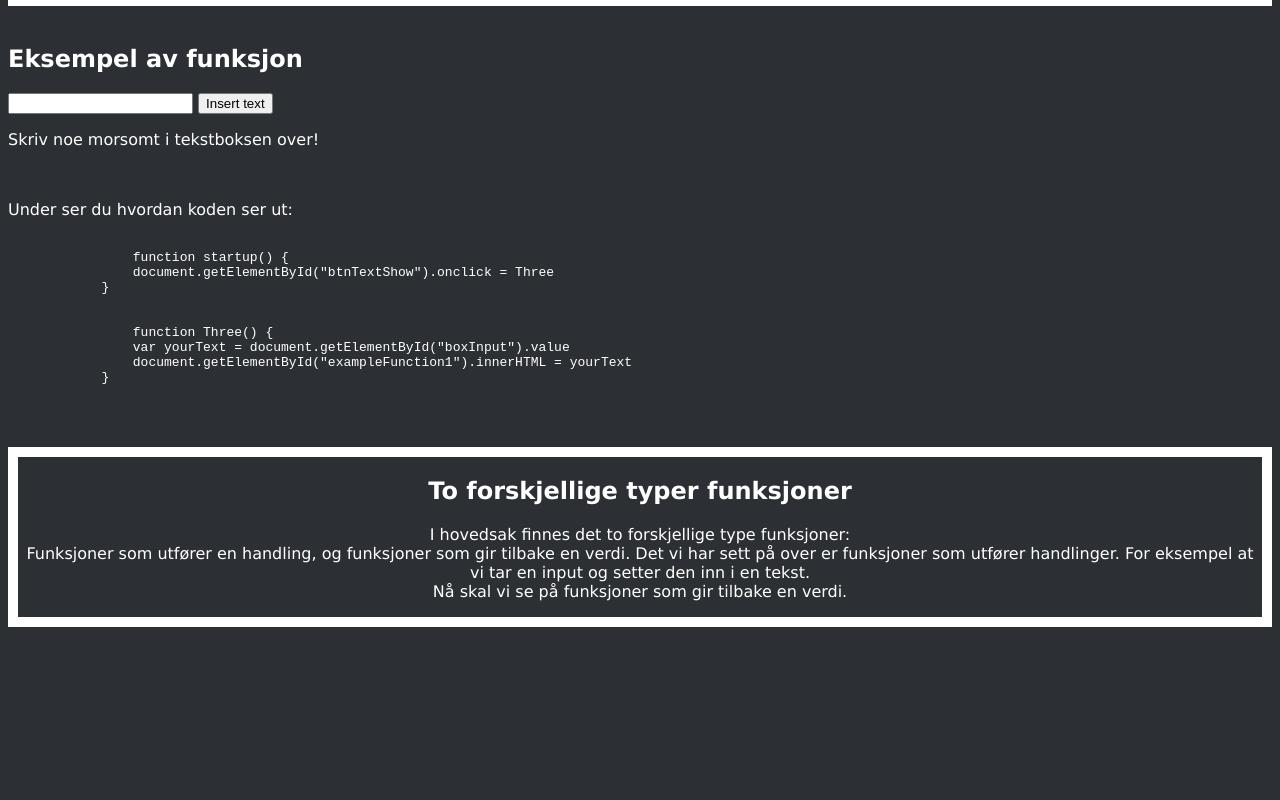
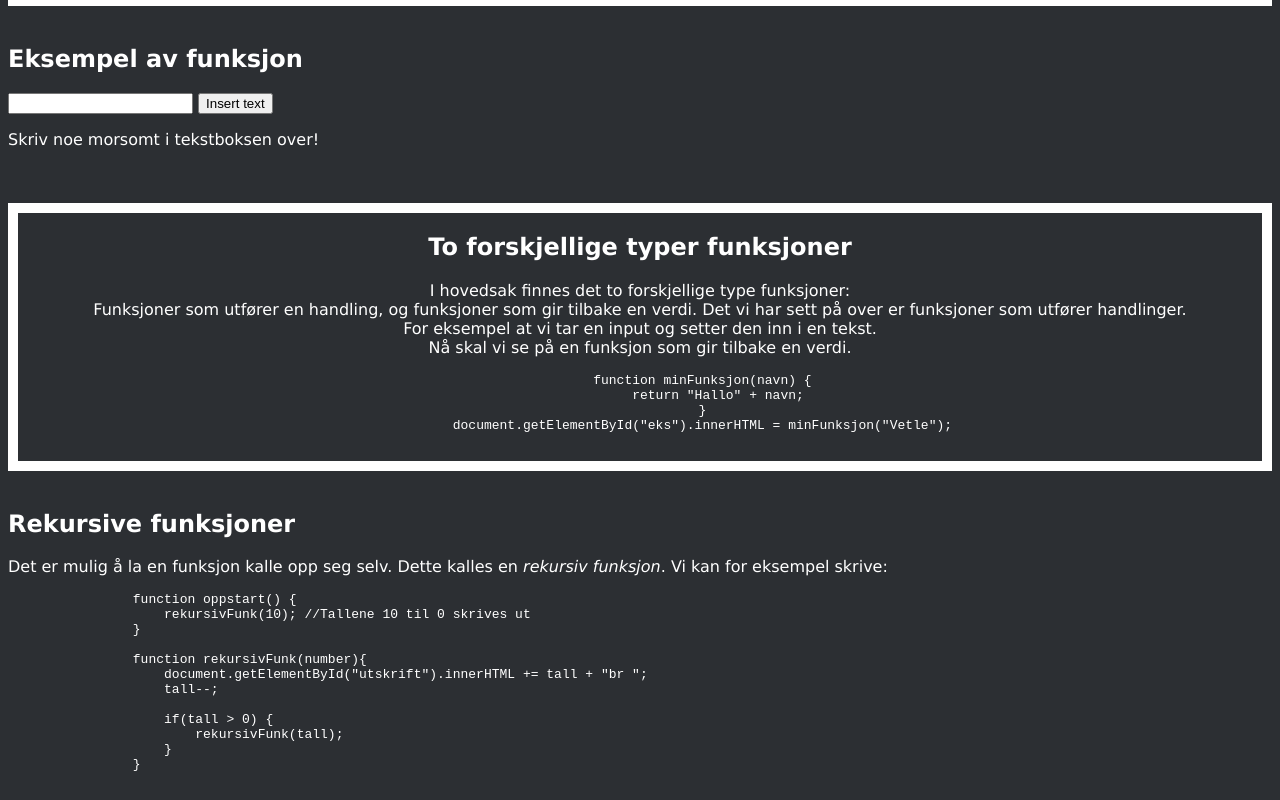
Before and after one commit to Crayharr/Crayharr.github.io, a plain HTML site: page index.html in a window 1280 px wide. Shown: the part 1170-1970 px from the top of the page. Before the commit the page ends 1805 px from the top, so only its background shows below. Drawn offline with Linux system fonts and the light colour scheme.

Commit message:
Update index.html

```diff
--- a/index.html
+++ b/index.html
@@ -29,6 +29,8 @@ Laget av Oskar H. og Vetle W. 2IT
                 Two(300, 100, 150, 15, colors2, ctx)
                 Two(200, 250, 90, 15, colors1, ctx)
 
+                document.getElementById("showCode").hidden = true
+                document.getElementById("revealCode").hidden = true
             }
 
              // Enkel funksjon for å vise litt hvordan parametere fungerer. Laget av Vetle
@@ -52,7 +54,9 @@ Laget av Oskar H. og Vetle W. 2IT
             }
             // Dette er en funksjon som skal vises som et eksempel nede på "Eksempel av funksjon". Laget av Oskar, med feilsøking fra Vetle
             function Three() {
-                var yourText = document.getElementById("boxInput").value
+                document.getElementById("revealCode").hidden = false
+                document.getElementById("showCode").hidden = false
+                var yourText = "Det du skrev i tekstboksen var: " + document.getElementById("boxInput").value
                 document.getElementById("exampleFunction1").innerHTML = yourText
             }
 
@@ -125,10 +129,10 @@ Laget av Oskar H. og Vetle W. 2IT
 
             <br>
 
-            <p>
+            <p id="revealCode">
                 Under ser du hvordan koden ser ut:
             </p>
-        <pre>
+        <pre id="showCode">
 
                 function startup() {
                 document.getElementById("btnTextShow").onclick = Three
@@ -150,8 +154,38 @@ Laget av Oskar H. og Vetle W. 2IT
             <h2>To forskjellige typer funksjoner</h2>
             <p>
                 I hovedsak finnes det to forskjellige type funksjoner: <br>
-                Funksjoner som utfører en handling, og funksjoner som gir tilbake en verdi. Det vi har sett på over er funksjoner som utfører handlinger. For eksempel at vi tar en input og setter den inn i en tekst. <br>
-                Nå skal vi se på funksjoner som gir tilbake en verdi.
+                Funksjoner som utfører en handling, og funksjoner som gir tilbake en verdi. Det vi har sett på over er funksjoner som utfører handlinger. <br>
+                For eksempel at vi tar en input og setter den inn i en tekst. <br>
+                Nå skal vi se på en funksjon som gir tilbake en verdi.
             </p>
+
+            <pre class="alignLeft">
+                function minFunksjon(navn) {
+                    return "Hallo" + navn;
+                }
+                document.getElementById("eks").innerHTML = minFunksjon("Vetle");
+            </pre>
+        </div>
+
+        <br>
+
+        <div class="Box6">
+            <h2>Rekursive funksjoner</h2>
+            <p>Det er mulig å la en funksjon kalle opp seg selv. Dette kalles en <i>rekursiv funksjon</i>. Vi kan for eksempel skrive: </p>
+            <pre class="alignLeft">
+                function oppstart() {
+                    rekursivFunk(10); //Tallene 10 til 0 skrives ut
+                }
+
+                function rekursivFunk(number){
+                    document.getElementById("utskrift").innerHTML += tall + "br ";
+                    tall--;
+
+                    if(tall > 0) {
+                        rekursivFunk(tall);
+                    }
+                }
+            </pre>
+
         </div>
     </body>
```
